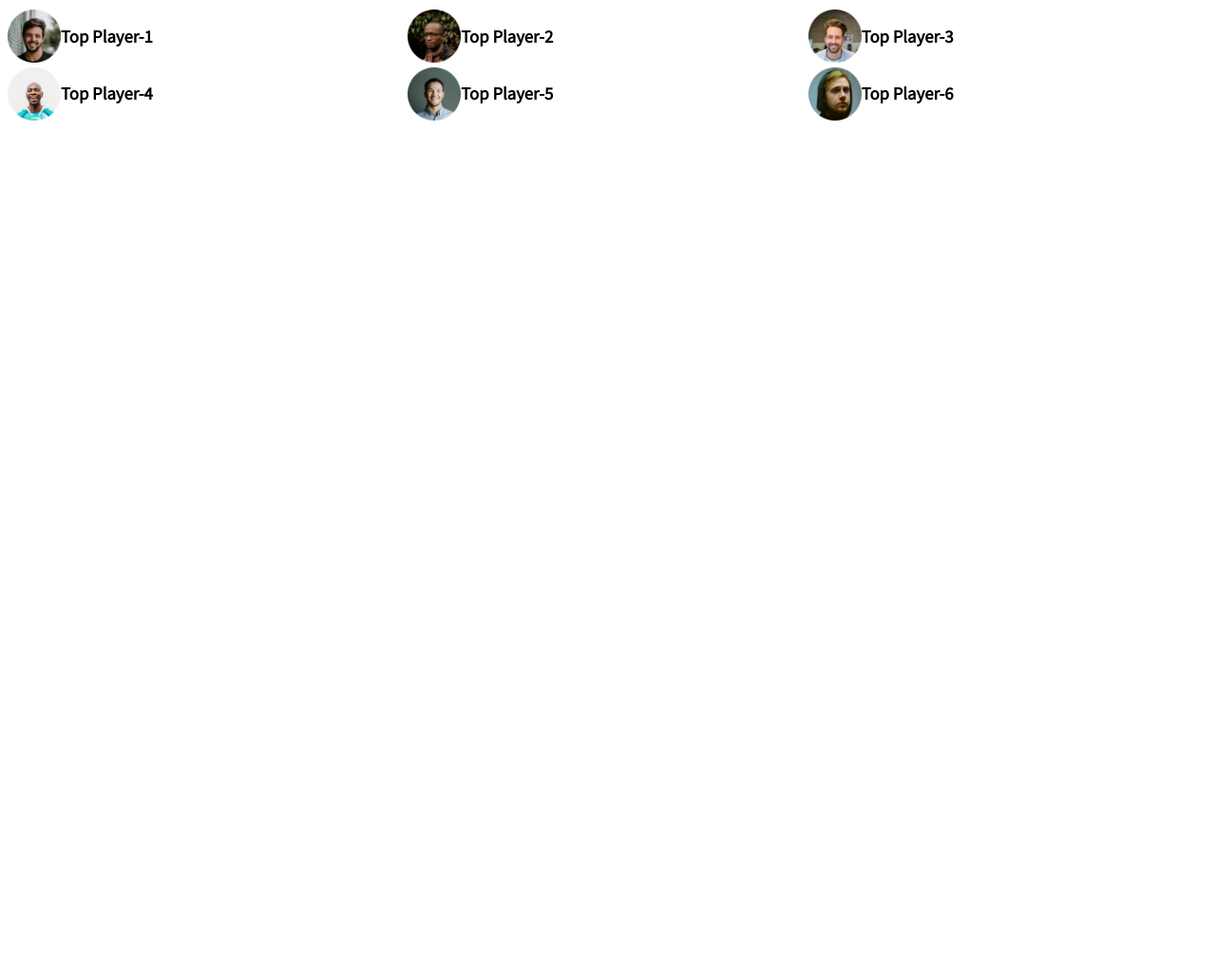
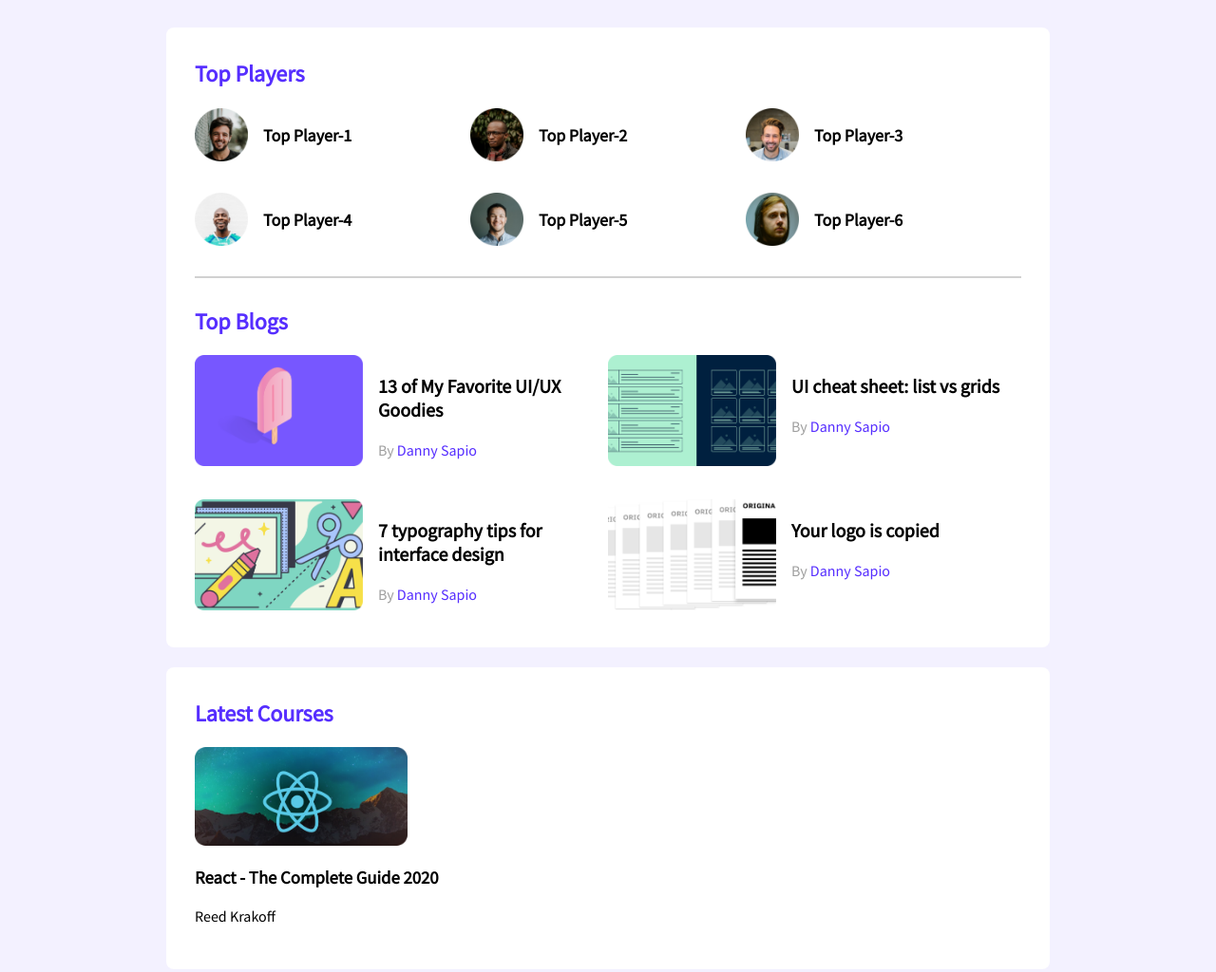
Before and after one commit to ahnafwarith/leader-board-css3, a plain HTML site: page index.html in a window 1280 px wide. Shown: the whole page at 95% size. Before the commit the page ends 800 px from the top, so only its background shows below. Drawn offline with Linux system fonts and the light colour scheme.

Commit message:
added website body

```diff
--- a/index.html
+++ b/index.html
@@ -21,9 +21,12 @@
     </header>
     <!-- header end-->
     <main>
+        <!-- top players & top blogs -->
+        <section class="st-mini-container1">
             <div class="top-players">
+                <h1 class="section-title">Top Players</h1>
                 <div class="players">
-                <!--                .player*6>img[src="images/players/player-$.png"]+h3{Top Player-$}-->
+                    <!--.player*6>img[src="images/players/player-$.png"]+h3{Top Player-$}-->
                     <div class="player">
                         <img src="images/players/player-1.png" alt="">
                         <h3 class="player-name"> Top Player-1</h3>
@@ -50,6 +53,68 @@
                     </div>
                 </div>
             </div>
+            <hr>
+            <div class="top-blogs">
+                <h2 class="section-title">Top Blogs</h2>
+                <div class="blogs">
+                    <article class="blog">
+                        <div class="blog-thumbnail">
+                            <img src="images/blogs/blog-1.png" alt="">
+                        </div>
+                        <div class="blog-info">
+                            <h3 class="blog-title">13 of My Favorite
+                                UI/UX Goodies</h3>
+                            <p class="blog-author">By <a href="">Danny Sapio</a></p>
+                        </div>
+                    </article>
+                    <article class="blog">
+                        <div class="blog-thumbnail">
+                            <img src="images/blogs/blog-2.png" alt="">
+                        </div>
+                        <div class="blog-info">
+                            <h3 class="blog-title">UI cheat sheet:
+                                list vs grids</h3>
+                            <p class="blog-author">By <a href="">Danny Sapio</a></p>
+                        </div>
+                    </article>
+                    <article class="blog">
+                        <div class="blog-thumbnail">
+                            <img src="images/blogs/blog-3.png" alt="">
+                        </div>
+                        <div class="blog-info">
+                            <h3 class="blog-title">7 typography tips
+                                for interface design</h3>
+                            <p class="blog-author">By <a href="">Danny Sapio</a></p>
+                        </div>
+                    </article>
+                    <article class="blog">
+                        <div class="blog-thumbnail">
+                            <img src="images/blogs/blog-4.png" alt="">
+                        </div>
+                        <div class="blog-info">
+                            <h3 class="blog-title">Your logo is
+                                copied</h3>
+                            <p class="blog-author">By <a href="">Danny Sapio</a></p>
+                        </div>
+                    </article>
+                </div>
+            </div>
+        </section>
+        <!-- latest courses -->
+        <section class="st-mini-container1">
+            <h2 class="section-title">Latest Courses</h2>
+            <div class="course">
+                <div class="courses">
+                    <div class="course-banner">
+                        <img src="images/courses/course-1.png" alt="">
+                    </div>
+                    <div class="course-info">
+                        <h3 class="course-title">React - The Complete Guide 2020</h3>
+                        <p class="course-author">Reed Krakoff</p>
+                    </div>
+                </div>
+            </div>
+        </section>
     </main>
 </body>
 
--- a/styles/style.css
+++ b/styles/style.css
@@ -1,11 +1,40 @@
 /* body style */
 body{
     font-family: 'Source Sans Pro', sans-serif;
+    background-color: #F3F1FF;
 }
+
+/* first section style */
+main{
+    display: flex;
+    flex-direction: column;
+    align-items: center;
+}
+.st-mini-container1{
+width: 870px;
+background-color: #FFFFFF;
+padding: 30px;
+margin-top: 21px;
+border-radius: 8px;
+}
+hr{
+    border: 1px solid #D1D1D1;
+    margin-bottom: 30px;
+}
+
 /* top players style */
+.top-players{
+    margin-bottom: 30px;
+}
+.section-title{
+    color: #562EFF;
+    font-size: 24px;
+    margin-top: 3px;
+}
 .players {
     display: grid;
     grid-template-columns: repeat(3, 1fr);
+    grid-row-gap: 30px;
 }
 .player{
     display: flex;
@@ -15,3 +44,45 @@
     height: 56px;
     width: 56px;
 }
+.player-name{
+    margin-left:16px;
+    font-size: 18px;
+}
+
+/*-----------------
+   top blog styles
+   ----------------*/
+.blogs{
+    display: grid;
+    grid-template-columns: repeat(2, 1fr);
+    grid-row-gap: 26px;
+}
+   .blog{
+    display: flex;
+}
+    .blog-thumbnail img{
+    width: 177px;
+    height: 117px;
+}
+.blog-info{
+    margin-left: 16px;
+}
+.blog-title{
+    font-size: 20px;
+}
+.blog-author{
+    color: #9F9F9F;
+    font-size: 16px;
+}
+.blog-author a{
+    text-decoration: none;
+    color: #562EFF;
+}
+
+/* -------------
+    course styles
+--------------*/
+.course-banner img{
+    width: 224px;
+    height: 104px;
+}
```
Lines whose indentation alone changed are shown as unchanged.
